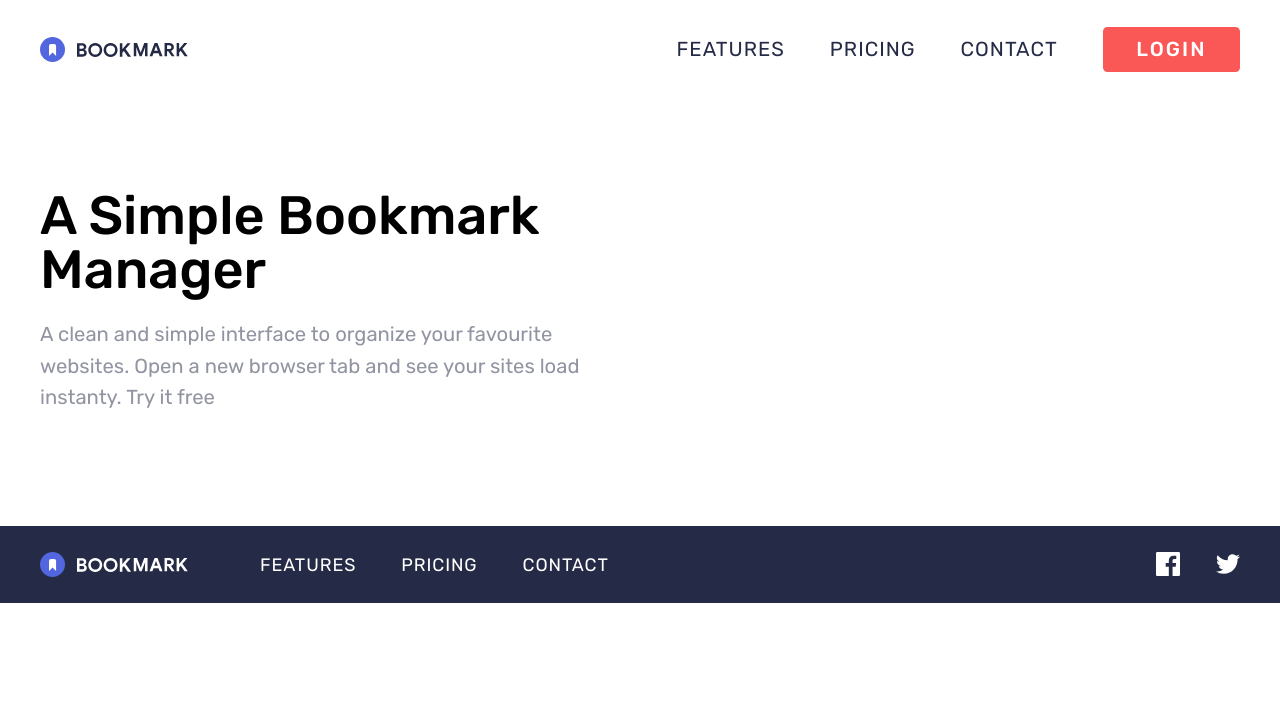
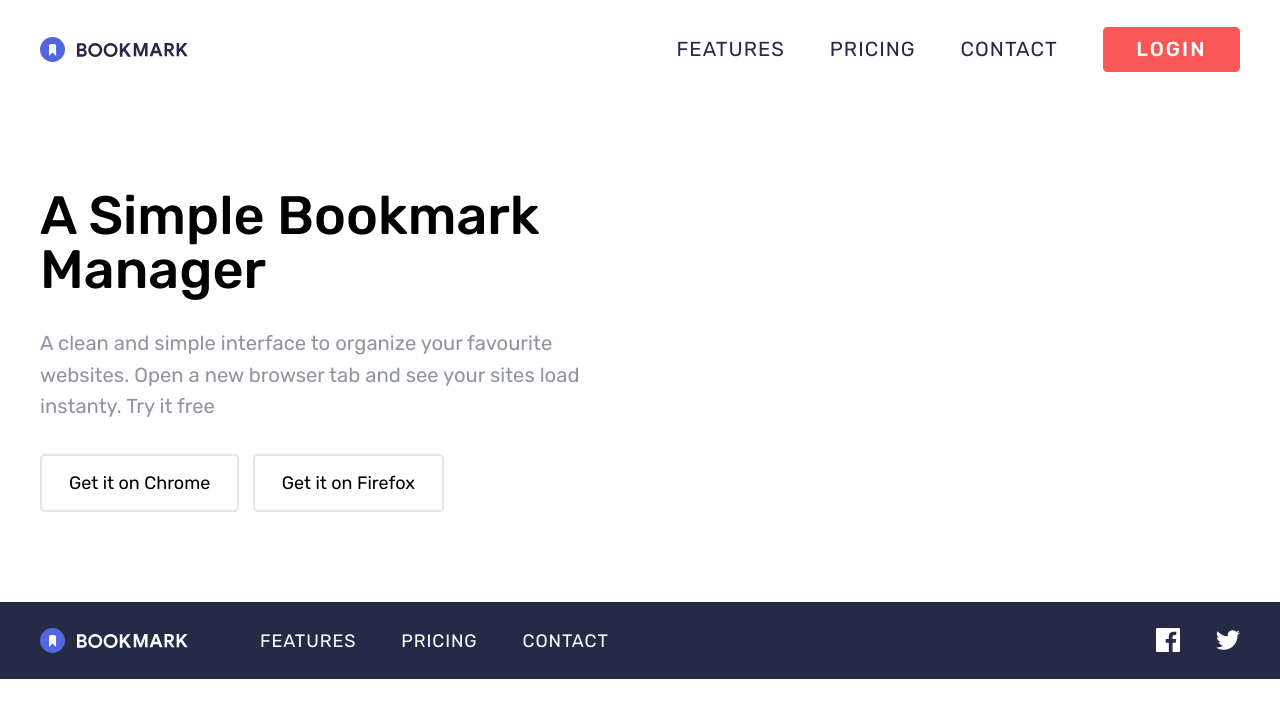
Before and after one commit to AlvesPHGA/lp-bookmark, a React (Vite) app: page / in a window 1280 px wide. Shown: the top 718 px of the page. Built offline with nearby package versions, Linux system fonts and the light colour scheme.

Commit message:
updated SimpleBookmark

```diff
--- a/src/components/CTA/CTA.tsx
+++ b/src/components/CTA/CTA.tsx
@@ -0,0 +1,7 @@
+export function CTA({ legend }) {
+   return (
+      <a href="" className="block border-2 w-fit py-3 px-6 rounded text-base">
+         Get it on {legend}
+      </a>
+   );
+}
--- a/src/components/SimpleBookmark/SimpleBookmark.tsx
+++ b/src/components/SimpleBookmark/SimpleBookmark.tsx
@@ -1,3 +1,7 @@
+import { CTA } from '../CTA/CTA';
+
+const cta = ['Chrome', 'Firefox'];
+
 export interface ISimpleBM {
    title: string;
    text: string;
@@ -8,8 +12,12 @@ export function SimpleBookmark({ title, text }: ISimpleBM) {
          <div className="w-[1200px] mx-auto">
             <div className="w-[540px]">
                <h1 className="text-5xl font-medium">{title}</h1>
-               <p className="text-grayishBlue my-5">{text}</p>
-               <div></div>
+               <p className="text-grayishBlue my-7">{text}</p>
+               <div className="flex gap-3">
+                  {cta.map((c) => (
+                     <CTA key={c} legend={c} />
+                  ))}
+               </div>
             </div>
          </div>
       </section>
--- a/src/main.css
+++ b/src/main.css
@@ -560,8 +560,22 @@ video {
   margin-bottom: 1.25rem;
 }
 
+.my-6 {
+  margin-top: 1.5rem;
+  margin-bottom: 1.5rem;
+}
+
+.my-7 {
+  margin-top: 1.75rem;
+  margin-bottom: 1.75rem;
+}
+
 .mr-10 {
   margin-right: 2.5rem;
+}
+
+.block {
+  display: block;
 }
 
 .flex {
@@ -596,6 +610,11 @@ video {
   width: 540px;
 }
 
+.w-fit {
+  width: -moz-fit-content;
+  width: fit-content;
+}
+
 .cursor-pointer {
   cursor: pointer;
 }
@@ -628,12 +647,20 @@ video {
   gap: 2rem;
 }
 
+.gap-3 {
+  gap: 0.75rem;
+}
+
 .rounded {
   border-radius: 0.25rem;
 }
 
 .border-2 {
   border-width: 2px;
+}
+
+.border {
+  border-width: 1px;
 }
 
 .border-softRed {
@@ -674,6 +701,31 @@ video {
 .py-20 {
   padding-top: 5rem;
   padding-bottom: 5rem;
+}
+
+.py-3 {
+  padding-top: 0.75rem;
+  padding-bottom: 0.75rem;
+}
+
+.py-2 {
+  padding-top: 0.5rem;
+  padding-bottom: 0.5rem;
+}
+
+.px-4 {
+  padding-left: 1rem;
+  padding-right: 1rem;
+}
+
+.px-6 {
+  padding-left: 1.5rem;
+  padding-right: 1.5rem;
+}
+
+.px-8 {
+  padding-left: 2rem;
+  padding-right: 2rem;
 }
 
 .text-base {
```
